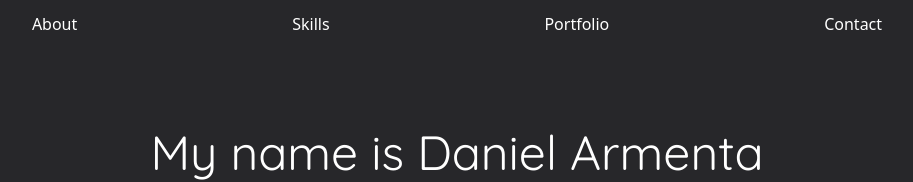
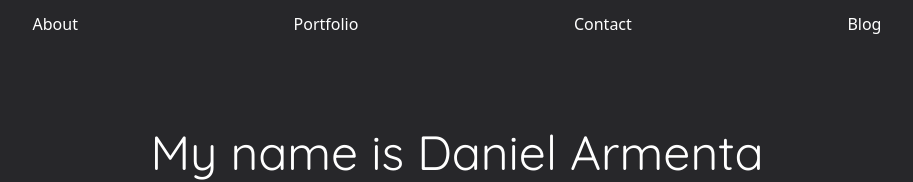
Before and after one commit to h8moss/next-js-portfolio, a Next.js app: page / in a window 1280 px wide. Shown: the top 182 px of the page, without its empty margins (183-1096 px from the left). Built offline with nearby package versions, Linux system fonts and the light colour scheme.

Commit message:
removed skills and added blog section

```diff
--- a/components/NavBar.jsx
+++ b/components/NavBar.jsx
@@ -10,14 +10,6 @@ export default function NavBar({ onClick, delay }) {
                 onStart={() => onClick('/')}
             >
                 About
-            </StyledButton>
-            <StyledButton
-                extraClass='hover:text-yellow-500'
-                href='/skills'
-                delay={delay}
-                onStart={() => onClick('/skills')}
-            >
-                Skills
             </StyledButton>
             <StyledButton
                 extraClass='hover:text-blue-500'
@@ -35,6 +27,16 @@ export default function NavBar({ onClick, delay }) {
             >
                 Contact
             </StyledButton>
+
+            <StyledButton
+                extraClass='hover:text-green-500'
+                href='/portfolio'
+                delay={delay}
+                onStart={() => onClick('/portfolio')}
+            >
+                Blog
+            </StyledButton>
+
         </div>
     );
 };
```
